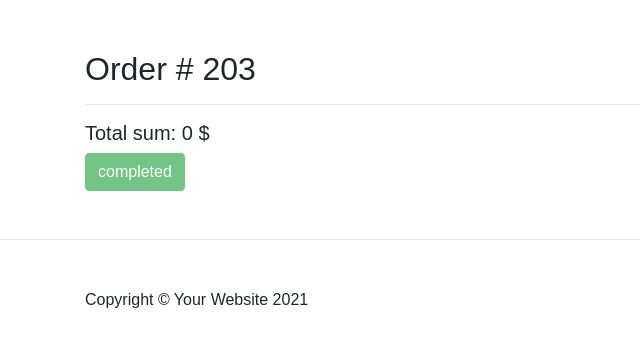
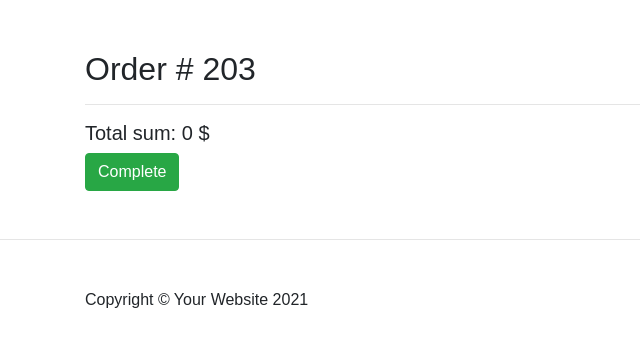
Before and after one commit to amirAkhmetzhanov94/fastfood, a Django app: page /orders/203/ in a window 1280 px wide. Shown: the part 94-441 px from the top of the page, without its empty margins (0-640 px from the left). Run offline with Django 3.2, Linux system fonts and the light colour scheme; data comes from the database, SQL or seed files in the repository; some libraries are stand-ins or nearby versions.

Commit message:
HW-52 Добавил кнопку complete в шаблон со списком заказов, а также в шаблон с подробным описанием заказа. Кнопка задаёт заказу статус isCompleted=True' и становится неактивной по-нажатию на неё.

```diff
--- a/source/fastfood/urls.py
+++ b/source/fastfood/urls.py
@@ -27,5 +27,6 @@ urlpatterns = [
     path('dishes/<int:pk>/delete', webapp_views.DishDeleteView.as_view(), name="delete"),
     path('dishes/new', webapp_views.AddDishView.as_view(), name='add'),
     path('order/<int:pk>/', webapp_views.OrdersMainPage.as_view(), name="orders_main_page"),
-    path('dishes/<int:pk>/edit', webapp_views.DishEditView.as_view(), name="edit")
+    path('dishes/<int:pk>/edit', webapp_views.DishEditView.as_view(), name="edit"),
+    path('complete_gateway/<int:pk>', webapp_views.CompleteGateway.as_view(), name="complete_gateway")
 ]
--- a/source/webapp/static/css/main.css
+++ b/source/webapp/static/css/main.css
@@ -72,3 +72,7 @@ div.flex_mainpage{
     display: flex;
     justify-content: space-between;
 }
+
+button.complete_button{
+    float: right;
+}
--- a/source/webapp/templates/order_detail.html
+++ b/source/webapp/templates/order_detail.html
@@ -1,21 +1,22 @@
 {% extends 'base.html' %}
 
-{% block title %} Order #{{ order_id }} {% endblock %}
+{% block title %} Order #{{ order.id }} {% endblock %}
 
 {% block content %}
     <div class="detail_check">
-        <h2> Order # {{ order_id }} </h2>
-        {% for dish in dish_order %}
+        <h2> Order # {{ order.id }} </h2>
+        {% for dish in order.order_dishes.all %}
         <p> {{ dish.dish_in_order.title }} x {{ dish.qty }} {{ dish.dish_in_order.price }} $ </p>
         {% endfor %}
         <hr class="line-check">
         <h5> Total sum: {{ total_sum }} $ </h5>
-        {{ completed_order }}
-        {% if completed_order %}
-        <form action="{% url 'detail' order_id %}" method="post">{% csrf_token %}<button name="is_completed"
-                                                    value="True" class="btn btn-success">to order</button></form>
-        {% else %}
-            <button class="btn btn-success" disabled>completed</button></form>
-        {% endif %}
+          {% ifequal order.completed_order 0 %}
+          <form class="text-left" action="{% url "complete_gateway" order.pk %}" method="post">
+                {% csrf_token %}
+                <button class="btn btn-success" name="isComplete" value="True">Complete</button>
+          </form>
+          {% else %}
+          <button class="btn btn-secondary" disabled>Completed</button>
+          {% endifequal %}
     </div>
 {% endblock %}
--- a/source/webapp/views.py
+++ b/source/webapp/views.py
@@ -1,10 +1,9 @@
-from django.db.models import F, Count
 from django.shortcuts import render, get_object_or_404, redirect
 from django.views.generic import View, TemplateView, CreateView, DeleteView
 from django.views.generic.edit import UpdateView
 from webapp.models import Dish, Order, OrderDish
 from django.urls import reverse_lazy
-from .forms import DishForm
+from webapp.forms import DishForm
 
 
 class Index(View):
@@ -65,11 +64,27 @@ class OrdersMainPage(View):
         return total
 
 
+class CompleteGateway(View):
+    order_obj = None
+
+    def dispatch(self, request, *args, **kwargs):
+        self.order_obj = get_object_or_404(Order, pk=kwargs.get('pk'))
+        return super(CompleteGateway, self).dispatch(request, *args, **kwargs)
+
+    def set_completed(self):
+        self.order_obj.completed_order = 1
+        self.order_obj.save()
+
+    def post(self, request, *args, **kwargs):
+        if request.POST.get("isComplete") and self.order_obj.completed_order == 0:
+            self.set_completed()
+        return redirect(request.META.get('HTTP_REFERER'))
+
+
 class OrdersView(TemplateView):
     template_name = 'orders_list.html'
 
     def get_context_data(self, **kwargs):
-        dish_orders = OrderDish.objects.all().values("dish_in_order__title", "dish_in_order__price", "qty", "order_id")
         orders = Order.objects.all()
         extra_context = {"total_sum": self.get_total_sum(orders), "orders": Order.objects.all().order_by("-id")}
         return extra_context
@@ -87,27 +102,16 @@ class OrdersView(TemplateView):
 class OrderDetailView(View):
     template_name = 'order_detail.html'
 
+    def dispatch(self, request, *args, **kwargs):
+        self.order_obj = get_object_or_404(Order, pk=kwargs.get('pk'))
+        return super(OrderDetailView, self).dispatch(request, *args, **kwargs)
+
     def get(self, request, *args, **kwargs):
-        dish_order = OrderDish.objects.filter(order_id=kwargs["pk"])
         total_sum = 0
-        for dish in dish_order:
+        for dish in self.order_obj.order_dishes.all():
             total_sum += dish.dish_in_order.price * dish.qty
-
-        return render(request, self.template_name, {"dish_order": dish_order, "order_id": kwargs["pk"], "total_sum":
+        return render(request, self.template_name, {"order": self.order_obj, "total_sum":
             total_sum})
-
-    def post(self, request, *args, **kwargs):
-        dish_order = OrderDish.objects.filter(order_id=kwargs["pk"])
-        total_sum = 0
-        for dish in dish_order:
-            total_sum += dish.dish_in_order.price * dish.qty
-        order = get_object_or_404(Order, pk=kwargs["pk"])
-        is_completed = request.POST.get("is_completed")
-        if is_completed:
-            order.completed_order = True
-            order.save()
-            return render(request, self.template_name, {"dish_order": dish_order, "order_id": kwargs["pk"], "total_sum":
-                total_sum, "completed_order": order.completed_order})
 
 
 class DishesView(TemplateView):
```
Also changed, not shown: source/webapp/templates/orders_list.html (+9 -2 lines).
